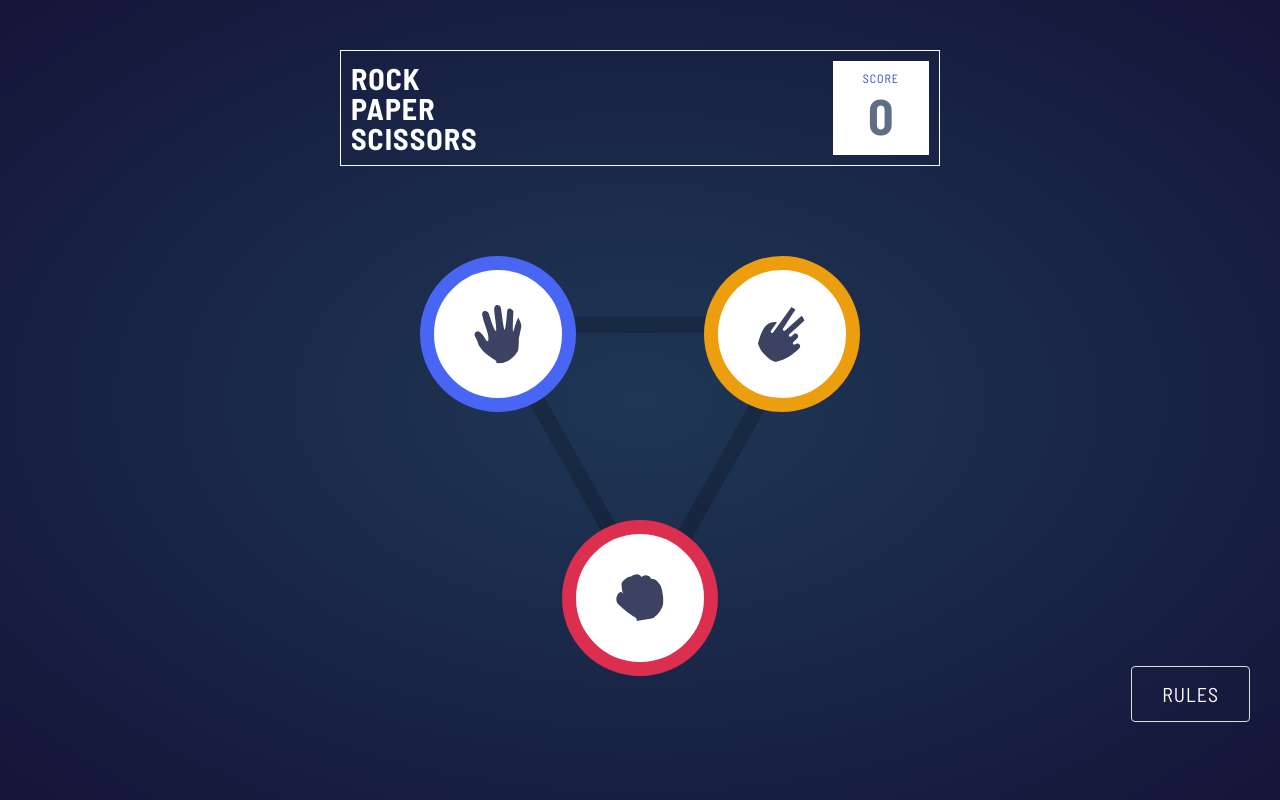
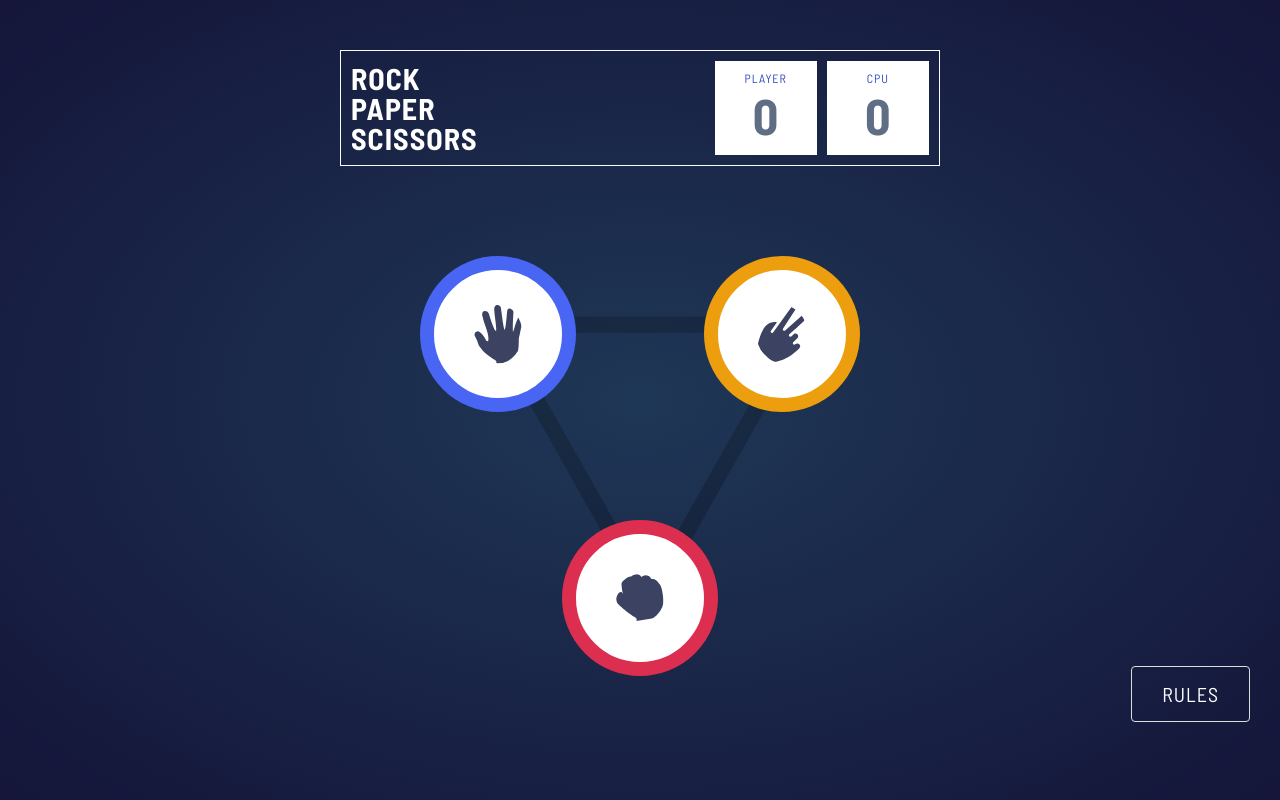
Before and after one commit to Olatoyan/rock-paper-scissors-master, a plain HTML site: page index.html in a window 1280 px wide. Drawn offline with Linux system fonts and the light colour scheme.

Commit message:
added cpu score

```diff
--- a/css/style.css
+++ b/css/style.css
@@ -61,6 +61,11 @@ body {
   text-transform: uppercase;
   letter-spacing: 1px;
   line-height: 1;
+}
+.scores__box {
+  display: grid;
+  grid-template-columns: repeat(2, 1fr);
+  gap: 1rem;
 }
 .score__box {
   background-color: #fff;
--- a/index.html
+++ b/index.html
@@ -30,9 +30,15 @@
             <h2 class="heading__text">Paper</h2>
             <h2 class="heading__text">Scissors</h2>
           </div>
-          <div class="score__box">
-            <p class="score__heading">Score</p>
-            <p class="score__count">12</p>
+          <div class="scores__box">
+            <div class="score__box">
+              <p class="score__heading">Player</p>
+              <p class="score__count player__score">12</p>
+            </div>
+            <div class="score__box">
+              <p class="score__heading">Cpu</p>
+              <p class="score__count computer__score">12</p>
+            </div>
           </div>
         </header>
         <section class="section">
--- a/script.js
+++ b/script.js
@@ -4,24 +4,24 @@ const rules = document.querySelector(".rules");
 const rulesBox = document.querySelector(".rules__box");
 const closeRuleBox = document.querySelector(".close__icon");
 const overlay = document.querySelector(".overlay");
-
 const scoreCount = document.querySelector(".score__count");
-
 const firstSection = document.querySelector(".section");
 const firstSectionContainer = document.querySelector(".section__container");
 const paperHand = document.querySelector(".paper__img");
 const scissorsHand = document.querySelector(".scissors__img");
 const rockHand = document.querySelector(".rock__img");
-
 const pickedSection = document.querySelector(".pick__section-1");
 const youPicked = document.querySelector(".you__picked");
 const housePicked = document.querySelector(".house__picked");
 const housePickedImg = document.querySelector(".house__picked-img");
-
 const winSection = document.querySelector(".win__section");
 const loseSection = document.querySelector(".lose__section");
 const drawSection = document.querySelector(".draw__section");
-let score = (scoreCount.textContent = 0);
+const playerScore = document.querySelector(".player__score");
+const computerScore = document.querySelector(".computer__score");
+
+let score = (playerScore.textContent = 0);
+let cpu = (computerScore.textContent = 0);
 
 const displayRulesBox = () => {
   rulesBox.style.display = "flex";
@@ -243,7 +243,7 @@ firstSectionContainer.addEventListener("click", function (e) {
         drawSection.style.display = "none";
         document.querySelector(".house__picked-img").textContent = "";
       });
-      scoreCount.textContent++;
+      playerScore.textContent++;
     }, 2000);
   } else if (
     (playerSelection.alt === "rock hand" &&
@@ -309,7 +309,7 @@ firstSectionContainer.addEventListener("click", function (e) {
         drawSection.style.display = "none";
         document.querySelector(".house__picked-img").textContent = "";
       });
-      scoreCount.textContent--;
+      computerScore.textContent++;
     }, 2000);
   } else if (
     (playerSelection.alt === "rock hand" &&
```
